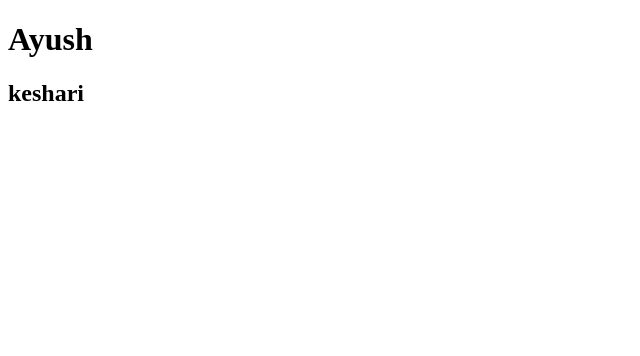
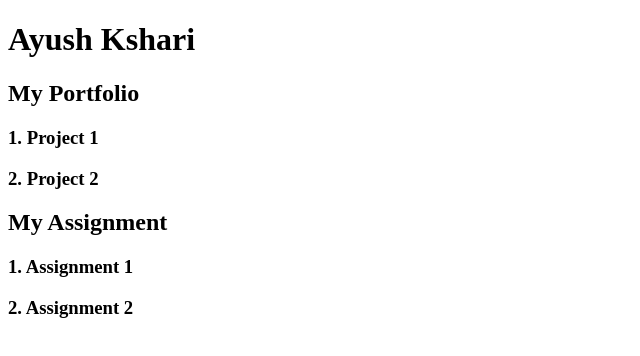
Before and after one commit to ayush-keshari/ayush-keshari.github.io, a plain HTML site: page index.html in a window 1280 px wide. Shown: the whole page, without its empty margins (0-640 px from the left). Drawn offline with Linux system fonts and the light colour scheme.

Commit message:
Update index.html to reflect name change and improve structure

```diff
--- a/index.html
+++ b/index.html
@@ -6,7 +6,15 @@
     <title>Document</title>
 </head>
 <body>
-    <h1>Ayush</h1>
-    <h2>keshari</h2>
+    <h1>Ayush Kshari</h1>
+
+    <h2>
+My Portfolio
+    </h2>
+    <h3>1. Project 1</h3>
+    <h3>2. Project 2</h3>
+    <h2>My Assignment</h2>
+    <h3>1. Assignment 1</h3>
+    <h3>2. Assignment 2</h3>
 </body>
 </html>
```
Also changed, not shown: a1/index.html (added), a2/index.html (added), p1/index.html (added), p2/index.html (added), portfolio/index.html (added).
